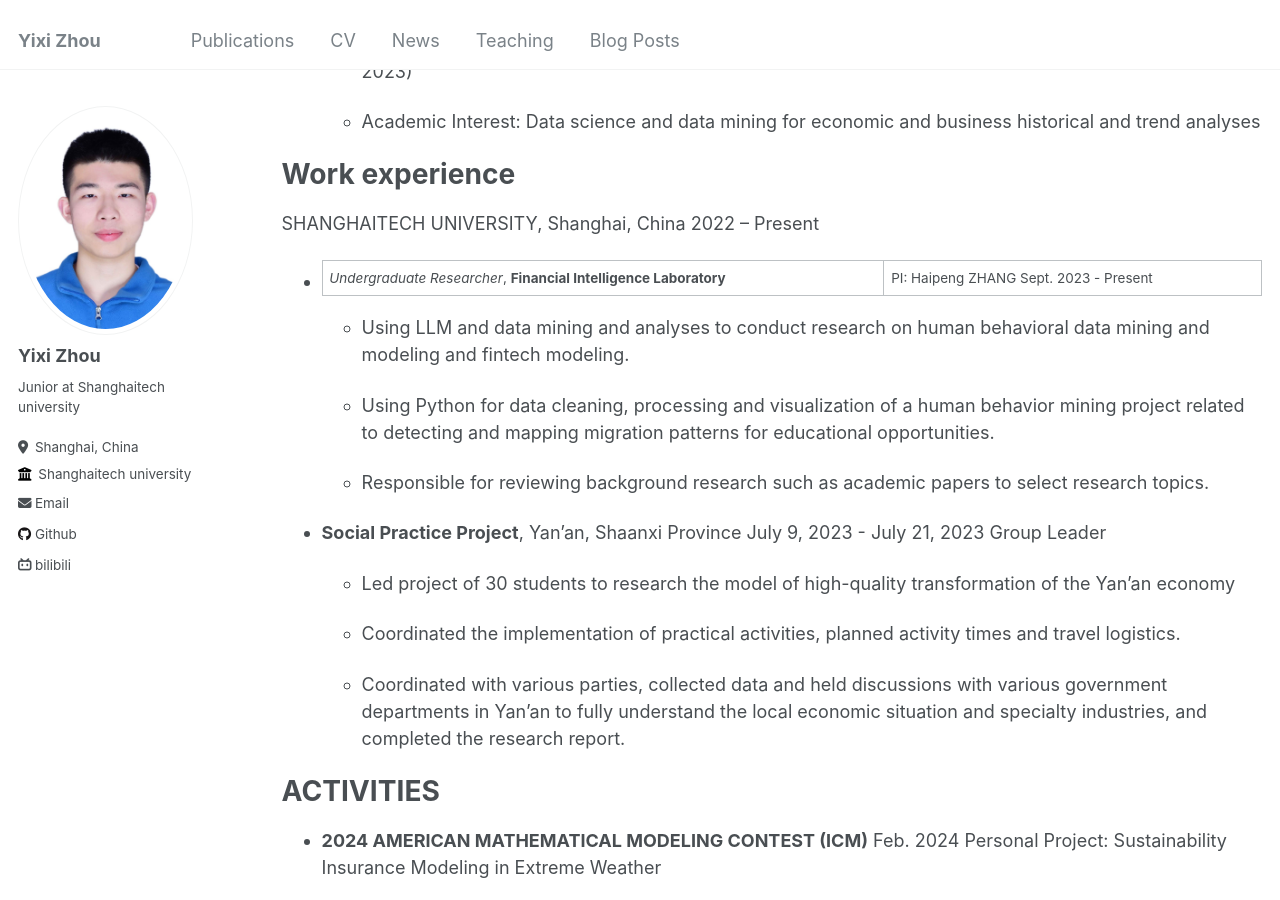
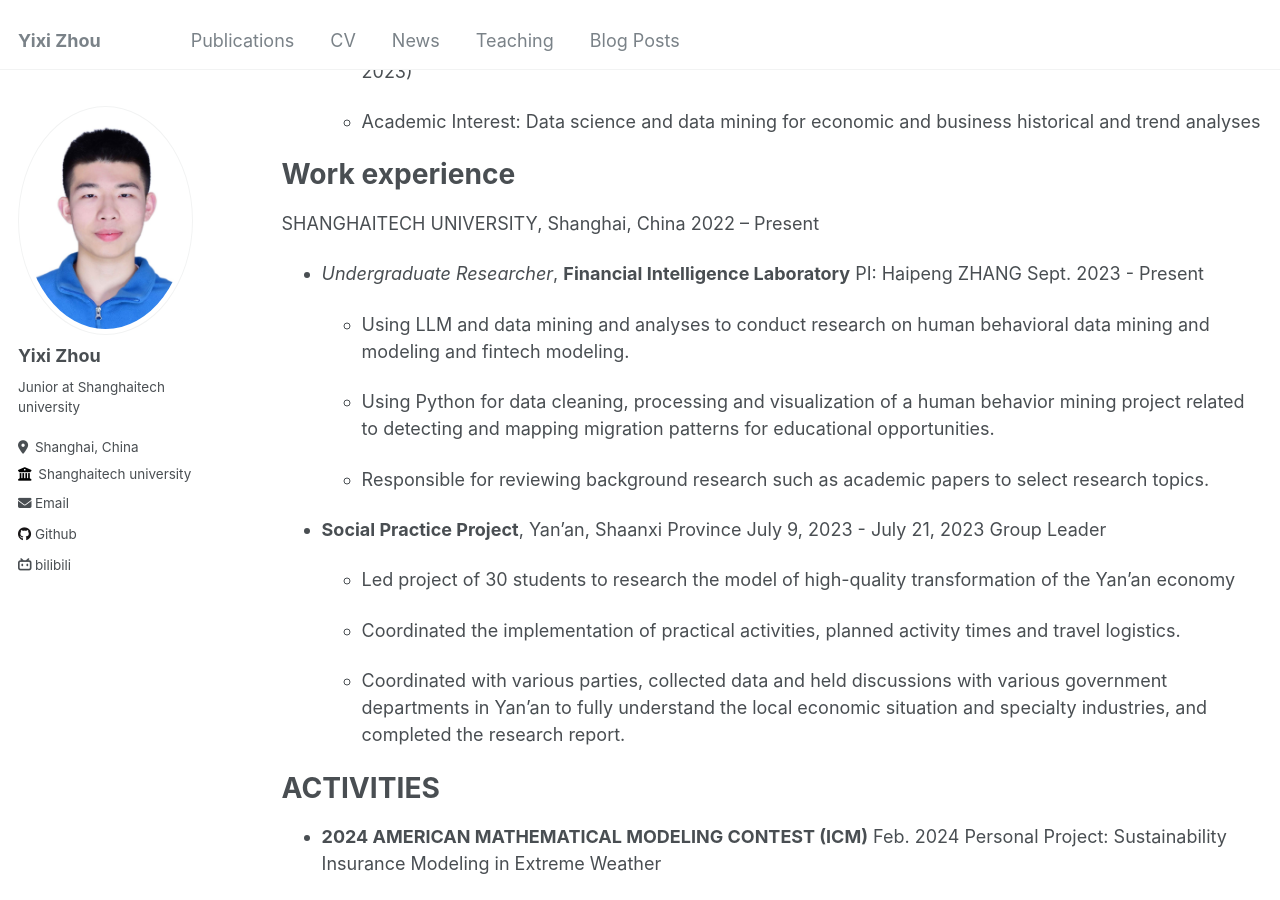
Before and after one commit to teslaxi/teslaxi.github.io, a Jekyll site: the page built from _pages/cv.md, in a window 1280 px wide and 900 px high, scrolled down 398 px. Built offline with Jekyll 4.4.1, drawn with Linux system fonts in a browser that asks for light colours.

Commit message:
cv_20240821_updated

```diff
--- a/_pages/cv.md
+++ b/_pages/cv.md
@@ -27,7 +27,7 @@ Work experience
 ======
 SHANGHAITECH UNIVERSITY, Shanghai, China 2022 – Present
 
-* *Undergraduate Researcher*, **Financial Intelligence Laboratory** | PI: Haipeng ZHANG Sept. 2023 - Present
+* *Undergraduate Researcher*, **Financial Intelligence Laboratory**  PI: Haipeng ZHANG Sept. 2023 - Present
 
   - Using LLM and data mining and analyses to conduct research on human behavioral data mining and modeling and fintech modeling.
 
```
